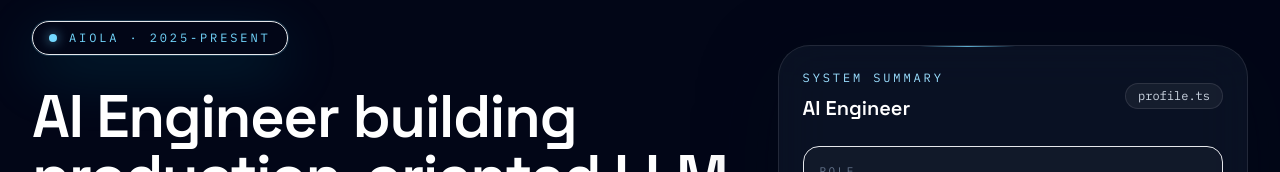
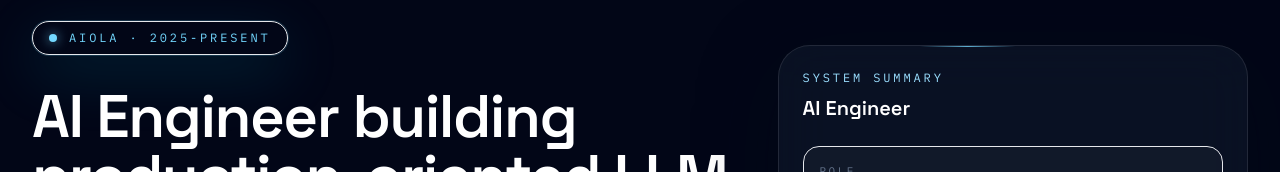
Before and after one commit to OrBarak3/orbarak-website, a React (Vite) app: page / in a window 1280 px wide. Shown: the part 124-296 px from the top of the page. Built offline with nearby package versions, Linux system fonts and the light colour scheme.

Commit message:
refactor: simplify Hero component layout and update Vite config import

```diff
--- a/src/components/Hero.tsx
+++ b/src/components/Hero.tsx
@@ -87,14 +87,9 @@ export function Hero({ facts, metrics, workflowSteps, snippet }: HeroProps) {
             <div className="h-full w-24 bg-gradient-to-r from-transparent via-accent to-transparent opacity-80 animate-pulseLine" />
           </div>
 
-          <div className="flex items-center justify-between">
-            <div>
-              <p className="ui-eyebrow text-accent-soft">System Summary</p>
-              <h2 className="mt-2 text-xl font-semibold text-white">AI Engineer</h2>
-            </div>
-            <div className="rounded-full border border-white/10 bg-white/5 px-3 py-1 font-mono text-xs text-slate-300">
-              profile.ts
-            </div>
+          <div>
+            <p className="ui-eyebrow text-accent-soft">System Summary</p>
+            <h2 className="mt-2 text-xl font-semibold text-white">AI Engineer</h2>
           </div>
 
           <div className="mt-6 space-y-4">
--- a/vite.config.ts
+++ b/vite.config.ts
@@ -1,4 +1,4 @@
-import { defineConfig } from 'vite';
+import { defineConfig } from 'vitest/config';
 import react from '@vitejs/plugin-react';
 
 export default defineConfig({
```
